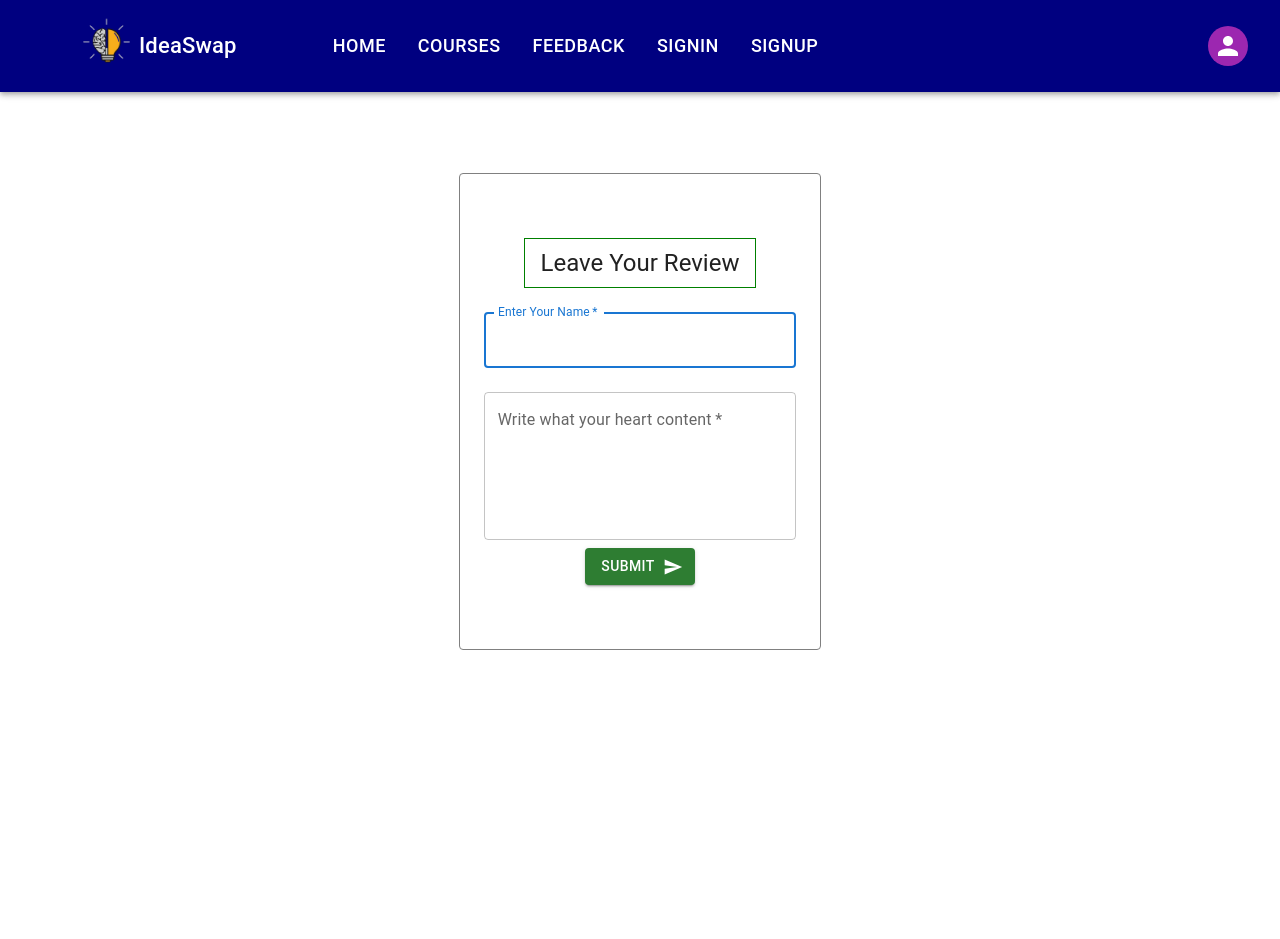
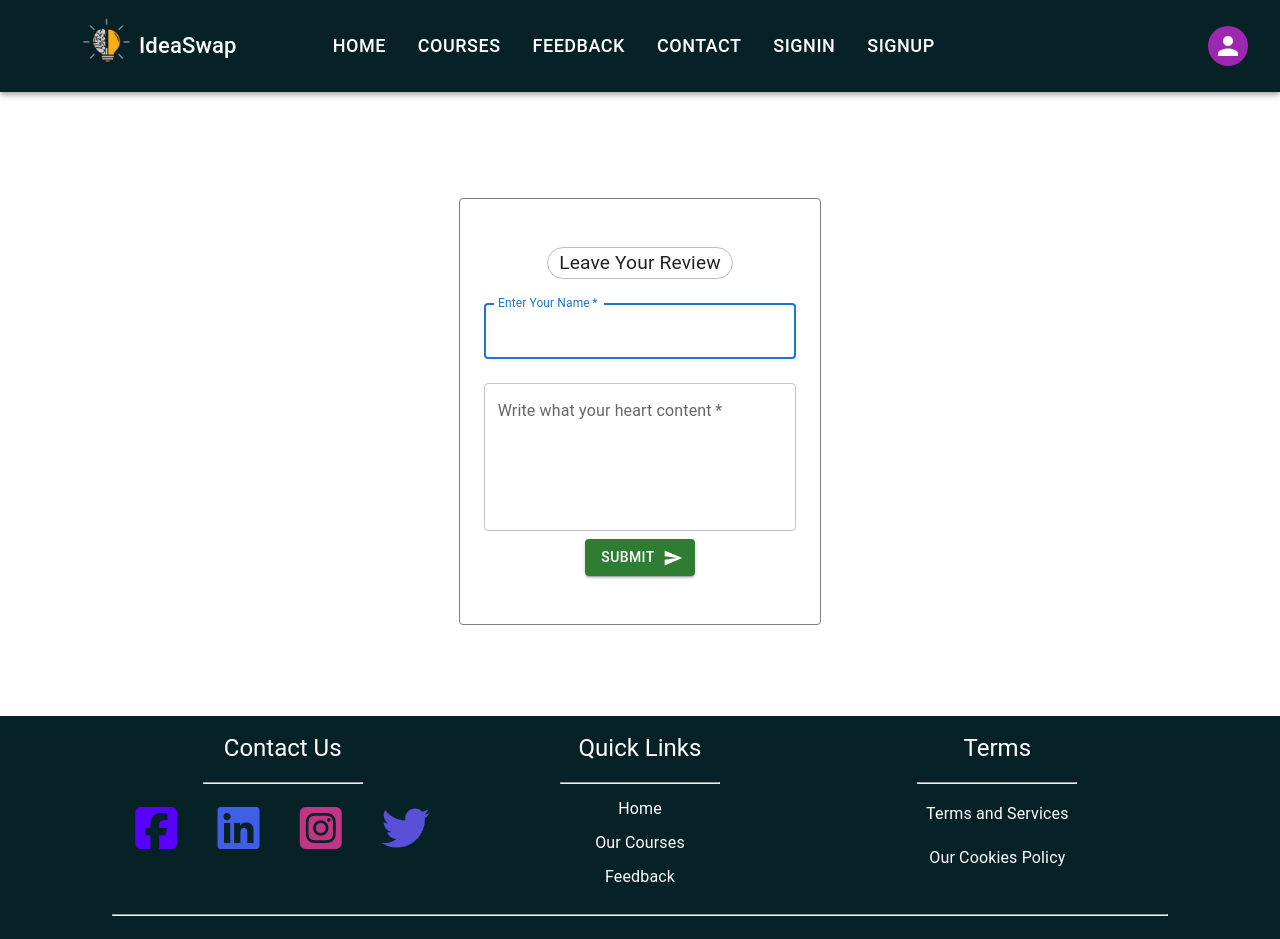
Before and after one commit to mahi1212/IdeaSwap-app-client-site, a React (Create React App) app: page /myFeedback in a window 1280 px wide. Shown: the top 939 px of the page. Before the commit the page ends 800 px from the top, so only its background shows below. Built offline with nearby package versions, Linux system fonts and the light colour scheme; a web font is replaced by a local one.

Commit message:
footer and other design manupulated

```diff
--- a/src/App.js
+++ b/src/App.js
@@ -12,21 +12,25 @@ import SignUp from './Pages/SignUp/SignUp';
 import SignIn from './Pages/SignIn/SignIn';
 import Header from './Pages/Shared/Header/Header';
 import MyFeedback from './Pages/MyFeedback/MyFeedback';
+import Footer from './Pages/Shared/Footer/Footer';
+import Contact from './Pages/Contact/Contact';
 
 function App() {
   return (
     <div className="App">
       <BrowserRouter>
-        <Header></Header>
+        <Header />
         <Routes>
           <Route path="/" element={<Home></Home>} />
           <Route path="home" element={<Home />} />
           <Route path="courses" element={<Courses />} />
           <Route path='myFeedback' element={<MyFeedback />}/>
+          <Route path='contact' element={<Contact />}/>
           <Route path="signUp" element={<SignUp />} />
           <Route path="signIn" element={<SignIn />} />
           <Route path="*" element={<PageNotFound />} />
         </Routes>
+        <Footer />
       </BrowserRouter>
     </div>
   );
--- a/src/Pages/Courses/Course/Course.css
+++ b/src/Pages/Courses/Course/Course.css
@@ -53,7 +53,7 @@
 }
 
 .text-section .enroll-btn {
-  background-color: rgba(6, 136, 6, 0.787);
+  background-color: #04293A;
   color: #fff;
   width: 100%;
   padding: 3px 0;
@@ -65,6 +65,6 @@
   font-family: 'Lato', sans-serif;
 }
 .enroll-btn:hover {
-  background-color: rgba(24, 212, 24, 0.835);
+  background-color: #064663;
   color: #fff;
 }
--- a/src/Pages/Courses/Courses/Courses.js
+++ b/src/Pages/Courses/Courses/Courses.js
@@ -67,7 +67,7 @@ const Courses = () => {
         <div data-aos="fade-up">
             <Typography variant="h5" className="heading" sx={{ py: 1, pl: 2, borderLeft: "10px solid green", borderRight: "10px solid green" }}> COURSES WE OFFER</Typography>
 
-            <Box paddingX={{ xs: 2, sm: 5, md: 4 }} data-aos="fade-in" data-aos-duration="4000">
+            <Box paddingX={{ xs: 2, sm: 5, md: 4 }} sx={{paddingBottom: '20px'}} data-aos="fade-in" data-aos-duration="4000">
                 <Grid container spacing={{ xs: 2, sm: 4, md: 3 }} columns={{ xs: 4, sm: 8, md: 12 }}>
                     {
                         path == '/courses' ? courses.map(course => <Course course={course} id={course._id}></Course>) :
@@ -76,7 +76,7 @@ const Courses = () => {
                     {
                         path == '/home' && <div style={{ display: 'flex', justifyContent: 'center', alignItems: 'center', height: '10vh', width: '100%' }}>
                             <NavLink to='/courses' style={{
-                                background: '#595260',
+                                background: '#753188',
                                 color: '#fff',
                                 padding: '10px 20px',
                                 margin: '20px 0',
--- a/src/Pages/Home/FeedBack/FeedBack.js
+++ b/src/Pages/Home/FeedBack/FeedBack.js
@@ -23,7 +23,7 @@ const FeedBack = () => {
 
     return (
         <div >
-            <Typography variant="h5" className="heading" sx={{ py: 2, pl: 2 }}> STUDENTS FEEDBACK</Typography>
+            <Typography variant="h5" className="heading" sx={{ py: 2, pl: 2 }}> STUDENT'S FEEDBACK</Typography>
             <Swiper
                 spaceBetween={50}
                 // centeredSlides={true}
--- a/src/Pages/Home/SocialMedia/SocialMedia.js
+++ b/src/Pages/Home/SocialMedia/SocialMedia.js
@@ -27,7 +27,7 @@ const SocialMedia = () => {
                 }}>
                     <Chip sx={{ py: 4,px: 5, background: '#fff', fontSize:'1.2rem' }} label="JOIN US ON" variant="outlined" />
                     <Box sx={{ width: '100%' }} style={{ height: '50vh' }}>
-                        <Grid container rowSpacing={1} columnSpacing={{ xs: 1, sm: 2, md: 3 }} data-aos="fade-up">
+                        <Grid container rowSpacing={1} columnSpacing={{ xs: 1, sm: 2, md: 3 }} data-aos="fade-right">
                             <Grid item xs={6}>
                                 {/* design purpose */}
                             </Grid>
--- a/src/Pages/MyFeedback/MyFeedback.js
+++ b/src/Pages/MyFeedback/MyFeedback.js
@@ -1,13 +1,11 @@
 import React from 'react';
 import CssBaseline from '@mui/material/CssBaseline';
 import TextField from '@mui/material/TextField';
-import Paper from '@mui/material/Paper';
 import Box from '@mui/material/Box';
 import Grid from '@mui/material/Grid';
-import Typography from '@mui/material/Typography';
-import Stack from '@mui/material/Stack';
 import Button from '@mui/material/Button';
 import SendIcon from '@mui/icons-material/Send';
+import Chip from '@mui/material/Chip';
 
 const MyFeedback = () => {
     const handleSubmit = (event) => {
@@ -32,14 +30,12 @@ const MyFeedback = () => {
                             flexDirection: 'column',
                             alignItems: 'center',
                             px: 3,
-                            py: 8,
+                            py: 6,
                             borderRadius: 1,
                             border: '1px solid gray'
                         }}
                     >
-                        <Typography component="h1" variant="h5" sx={{p: 1, px: 2, border: '1px solid green'}}>
-                            Leave Your Review
-                        </Typography>
+                        <Chip label="Leave Your Review" variant="outlined" sx={{fontSize: '1.2rem'}} />
                         <Box component="form" noValidate onSubmit={handleSubmit} sx={{ mt: 1 }}>
                             <TextField
                                 margin="normal"
--- /dev/null
+++ b/src/Pages/Shared/Footer/Footer.css
@@ -0,0 +1,6 @@
+.link a{
+    text-decoration: none;
+}
+.link a:hover{
+    text-decoration: underline;
+}
--- /dev/null
+++ b/src/Pages/Shared/Footer/Footer.js
@@ -0,0 +1,48 @@
+import React from 'react';
+import Box from '@mui/material/Box';
+import Grid from '@mui/material/Grid';
+import { Typography } from '@mui/material';
+import { NavLink } from 'react-router-dom';
+import './Footer.css'
+import { fontSize } from '@mui/system';
+
+const Footer = () => {
+    return (
+        <Box sx={{ flexGrow: 1, background: '#072227', paddingBottom: '1rem' }} paddingX={{ sm: '10px', md: '10px', lg: '7rem' }}>
+            <Grid container spacing={2} rowGap={4}>
+                <Grid item xs={12} sm={12} md={4}>
+                    <Typography variant='h5' sx={{ color: '#fff', paddingBottom: '10px' }}>Contact Us</Typography>
+                    <hr style={{width: '10rem'}}></hr>
+                    <Box sx={{ display: 'flex', justifyContent: 'center', alignItems: 'center', marginTop: '20px' }}>
+                        <a href='#sample'><i style={{ color: '#5800FF', padding: '0 20px' }} className="fab fa-facebook-square fa-3x"></i></a>
+                        <a href='#sample'><i style={{ color: '#405DE6', padding: '0 20px' }} className="fab fa-linkedin fa-3x"></i></a>
+                        <a href='#sample'><i style={{ color: '#C13584', padding: '0 20px' }} className="fab fa-instagram-square fa-3x"></i></a>
+                        <a href='#sample'><i style={{ color: '#5851D8', padding: '0 20px' }} className="fab fa-twitter fa-3x"></i></a>
+                    </Box>
+                    {/* <Typography variant='outline' sx={{ color: '#fff', paddingBottom: '10px', textAlign: 'left' }}>We are a team of some hard working members who are always active to help out others in case of emegency help! We reply super fast your email if you ask something. Some of us are web and software expert, so if you need to make a platform you also can contact us. Happy learing!</Typography> */}
+                </Grid>
+                <Grid item xs={12} sm={12} md={4}>
+                    <Typography variant='h5' sx={{ color: '#fff', paddingBottom: '10px' }}>Quick Links</Typography>
+                    <hr style={{width: '10rem'}}></hr>
+                    <div className='link' style={{ display: 'flex', justifyContent: 'center', alignItems: 'center', flexDirection: 'column' }}>
+                        <NavLink to='/home' style={{ color: '#fff', padding: '5px 0' }}>Home</NavLink>
+                        <NavLink to='/courses' style={{ color: '#fff', margin: '5px 0' }}>Our Courses</NavLink>
+                        <NavLink to='/myFeedback' style={{ color: '#fff', padding: '5px 0' }}>Feedback</NavLink>
+                    </div>
+                </Grid>
+                <Grid item xs={12} sm={12} md={4}>
+                    <Typography variant='h5' sx={{ color: '#fff', paddingBottom: '10px' }}>Terms</Typography>
+                    <hr style={{width: '10rem'}}></hr>
+                    <div className='link' style={{ display: 'flex', justifyContent: 'center', alignItems: 'center', flexDirection: 'column' }}>
+                        <a target="_blank" rel="noopener noreferrer" href='https://www.termsandconditionsgenerator.com/live.php?token=NXgxSL4Pvl1uPKKbhIXrCVEfy4Y22ymt' style={{ color: '#fff', padding: '10px 0' }}>Terms and Services</a> {/*From Terms and condition generator */}
+                        <a target="_blank" rel="noopener noreferrer" href='https://www.cookiepolicygenerator.com/live.php?token=qCLH9EjWe7npcwEpFaNcDGFZt7MRS1Vy' style={{ color: '#fff', padding: '10px 0' }}>Our Cookies Policy</a> {/*From Cookies generator */}
+                    </div>
+                </Grid>
+            </Grid>
+            <hr style={{marginTop: '20px'}}></hr>
+            <Typography variant='subtitle1' sx={{ color: '#fff', paddingY: '10px' }}>Copyright &copy; 2022 All right reserved by idea Swap</Typography>
+        </Box>
+    );
+};
+
+export default Footer;
--- a/src/Pages/Shared/Header/Header.js
+++ b/src/Pages/Shared/Header/Header.js
@@ -35,7 +35,7 @@ const Header = () => {
     };
 
     return (
-        <AppBar position="static" sx={{ backgroundColor: 'navy', py: 1 }}>
+        <AppBar position="static" sx={{ backgroundColor: '#072227', py: 1 }}>
             <Container maxWidth="xl">
                 <Toolbar disableGutters >
                     {/* --------------Logo for large screen-------------- */}
@@ -88,6 +88,19 @@ const Header = () => {
                                     textDecoration: "none"
                                 })}>
                                 Feedback
+                            </NavLink>
+                        </Button>
+
+                        <Button
+                            sx={{ fontSize: 18, my: 2, px: 2, display: 'block' }}>
+                            <NavLink
+                                onClick={handleCloseNavMenu}
+                                to="/contact"
+                                style={isActive => ({
+                                    color: isActive ? "white" : "blue",
+                                    textDecoration: "none"
+                                })}>
+                                Contact
                             </NavLink>
                         </Button>
 
@@ -178,7 +191,18 @@ const Header = () => {
                                         color: isActive ? "black" : "blue",
                                         textDecoration: "none"
                                     })}>
-                                    <Typography sx={{ fontSize: 18, display:'block' }}>FEEDBACK</Typography>
+                                    <Typography sx={{ fontSize: 18, display: 'block' }}>FEEDBACK</Typography>
+                                </NavLink>
+                            </MenuItem>
+
+                            <MenuItem onClick={handleCloseNavMenu}>
+                                <NavLink
+                                    to="/contact"
+                                    style={isActive => ({
+                                        color: isActive ? "black" : "blue",
+                                        textDecoration: "none"
+                                    })}>
+                                    <Typography sx={{ fontSize: 18, display: 'block' }}>CONTACT</Typography>
                                 </NavLink>
                             </MenuItem>
 
@@ -222,7 +246,7 @@ const Header = () => {
                     <Box sx={{ flexGrow: 0 }}>
                         <Tooltip title="Open profile">
                             <IconButton onClick={handleOpenUserMenu} sx={{ py: 0, pr: 1 }}>
-                                <Avatar alt="Profile pic" src="" sx={{bgcolor: 'secondary.main' }} />
+                                <Avatar alt="Profile pic" src="" sx={{ bgcolor: 'secondary.main' }} />
                             </IconButton>
                         </Tooltip>
                         <Menu
```
Also changed, not shown: src/Images/bgSocial.png (deleted).
